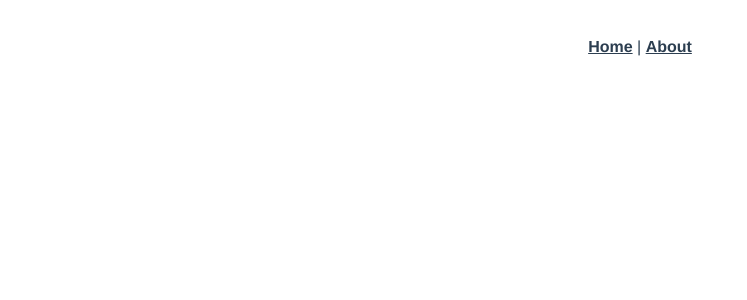
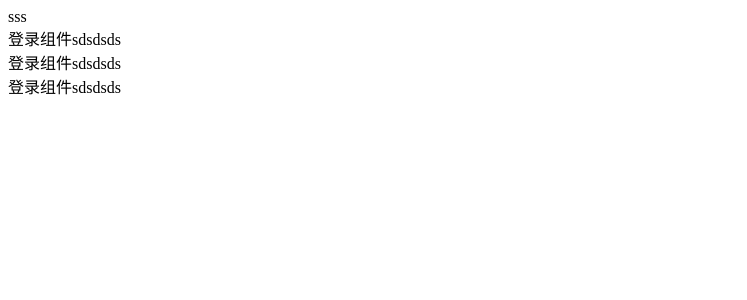
Before and after one commit to buerbl/vue-dmin, a Vue app: page /#/login in a window 1280 px wide. Shown: the top 300 px of the page, without its empty margins (0-747 px from the left). Built offline with nearby package versions, Linux system fonts and the light colour scheme.

Commit message:
first commit

```diff
--- a/package.json
+++ b/package.json
@@ -9,6 +9,7 @@
   },
   "dependencies": {
     "core-js": "^3.4.4",
+    "element-ui": "^2.4.5",
     "vue": "^2.6.10",
     "vue-router": "^3.1.3"
   },
@@ -22,6 +23,7 @@
     "eslint": "^5.16.0",
     "eslint-plugin-vue": "^5.0.0",
     "lint-staged": "^9.5.0",
+    "vue-cli-plugin-element": "^1.0.1",
     "vue-template-compiler": "^2.6.10"
   },
   "eslintConfig": {
--- a/src/App.vue
+++ b/src/App.vue
@@ -1,32 +1,22 @@
 <template>
   <div id="app">
-    <div id="nav">
-      <router-link to="/">Home</router-link> |
-      <router-link to="/about">About</router-link>
-    </div>
-    <router-view/>
+  <!-- 路由占位符 -->
+  sss
+  <router-view></router-view>
+   <router-view></router-view>
+    <router-view></router-view>
   </div>
 </template>
 
+<script>
+
+
+export default {
+  name: 'app',
+
+};
+</script>
+
 <style>
-#app {
-  font-family: 'Avenir', Helvetica, Arial, sans-serif;
-  -webkit-font-smoothing: antialiased;
-  -moz-osx-font-smoothing: grayscale;
-  text-align: center;
-  color: #2c3e50;
-}
 
-#nav {
-  padding: 30px;
-}
-
-#nav a {
-  font-weight: bold;
-  color: #2c3e50;
-}
-
-#nav a.router-link-exact-active {
-  color: #42b983;
-}
 </style>
--- a/src/components/HelloWorld.vue
+++ /dev/null
@@ -1,59 +0,0 @@
-<template>
-  <div class="hello">
-    <h1>{{ msg }}</h1>
-    <p>
-      For a guide and recipes on how to configure / customize this project,<br>
-      check out the
-      <a href="https://cli.vuejs.org" target="_blank" rel="noopener">vue-cli documentation</a>.
-    </p>
-    <h3>Installed CLI Plugins</h3>
-    <ul>
-      <li><a href="https://github.com/vuejs/vue-cli/tree/dev/packages/%40vue/cli-plugin-babel" target="_blank" rel="noopener">babel</a></li>
-      <li><a href="https://github.com/vuejs/vue-cli/tree/dev/packages/%40vue/cli-plugin-router" target="_blank" rel="noopener">router</a></li>
-      <li><a href="https://github.com/vuejs/vue-cli/tree/dev/packages/%40vue/cli-plugin-eslint" target="_blank" rel="noopener">eslint</a></li>
-    </ul>
-    <h3>Essential Links</h3>
-    <ul>
-      <li><a href="https://vuejs.org" target="_blank" rel="noopener">Core Docs</a></li>
-      <li><a href="https://forum.vuejs.org" target="_blank" rel="noopener">Forum</a></li>
-      <li><a href="https://chat.vuejs.org" target="_blank" rel="noopener">Community Chat</a></li>
-      <li><a href="https://twitter.com/vuejs" target="_blank" rel="noopener">Twitter</a></li>
-      <li><a href="https://news.vuejs.org" target="_blank" rel="noopener">News</a></li>
-    </ul>
-    <h3>Ecosystem</h3>
-    <ul>
-      <li><a href="https://router.vuejs.org" target="_blank" rel="noopener">vue-router</a></li>
-      <li><a href="https://vuex.vuejs.org" target="_blank" rel="noopener">vuex</a></li>
-      <li><a href="https://github.com/vuejs/vue-devtools#vue-devtools" target="_blank" rel="noopener">vue-devtools</a></li>
-      <li><a href="https://vue-loader.vuejs.org" target="_blank" rel="noopener">vue-loader</a></li>
-      <li><a href="https://github.com/vuejs/awesome-vue" target="_blank" rel="noopener">awesome-vue</a></li>
-    </ul>
-  </div>
-</template>
-
-<script>
-export default {
-  name: 'HelloWorld',
-  props: {
-    msg: String,
-  },
-};
-</script>
-
-<!-- Add "scoped" attribute to limit CSS to this component only -->
-<style scoped>
-h3 {
-  margin: 40px 0 0;
-}
-ul {
-  list-style-type: none;
-  padding: 0;
-}
-li {
-  display: inline-block;
-  margin: 0 10px;
-}
-a {
-  color: #42b983;
-}
-</style>
--- /dev/null
+++ b/src/components/Login.vue
@@ -0,0 +1,14 @@
+<template>
+    <div>
+        登录组件sdsdsds
+    </div>
+</template>
+
+<script>
+export default {};
+</script>
+
+
+<style lang="less" scoped>
+
+</style>
--- a/src/main.js
+++ b/src/main.js
@@ -1,6 +1,7 @@
 import Vue from 'vue';
 import App from './App.vue';
 import router from './router';
+import './plugins/element.js';
 
 Vue.config.productionTip = false;
 
--- /dev/null
+++ b/src/plugins/element.js
@@ -0,0 +1,6 @@
+import Vue from 'vue';
+import Element from 'element-ui';
+import 'element-ui/lib/theme-chalk/index.css';
+
+
+Vue.use(Element);
--- /dev/null
+++ b/src/router.js
@@ -0,0 +1,12 @@
+import Vue from 'vue';
+import Rounter from 'vue-router';
+import Login from './components/Login.vue';
+
+Vue.use(Rounter);
+
+export default new Rounter({
+  routes: [
+    { path: '/', redirect: '/login' },
+    { path: '/login', component: Login },
+  ],
+});
--- a/src/router/index.js
+++ /dev/null
@@ -1,27 +0,0 @@
-import Vue from 'vue';
-import VueRouter from 'vue-router';
-import Home from '../views/Home.vue';
-
-Vue.use(VueRouter);
-
-const routes = [
-  {
-    path: '/',
-    name: 'home',
-    component: Home,
-  },
-  {
-    path: '/about',
-    name: 'about',
-    // route level code-splitting
-    // this generates a separate chunk (about.[hash].js) for this route
-    // which is lazy-loaded when the route is visited.
-    component: () => import(/* webpackChunkName: "about" */ '../views/About.vue'),
-  },
-];
-
-const router = new VueRouter({
-  routes,
-});
-
-export default router;
--- a/src/views/About.vue
+++ /dev/null
@@ -1,5 +0,0 @@
-<template>
-  <div class="about">
-    <h1>This is an about page</h1>
-  </div>
-</template>
--- a/src/views/Home.vue
+++ /dev/null
@@ -1,18 +0,0 @@
-<template>
-  <div class="home">
-    <img alt="Vue logo" src="../assets/logo.png">
-    <HelloWorld msg="Welcome to Your Vue.js App"/>
-  </div>
-</template>
-
-<script>
-// @ is an alias to /src
-import HelloWorld from '@/components/HelloWorld.vue';
-
-export default {
-  name: 'home',
-  components: {
-    HelloWorld,
-  },
-};
-</script>
--- a/vue.config.js
+++ b/vue.config.js
@@ -1,3 +1,6 @@
 module.exports = {
+  devServer: {
+    port: 8989,
+  },
   lintOnSave: false,
 };
```
Also changed, not shown: 1 other file (tests, documents, lock files or other folders).
